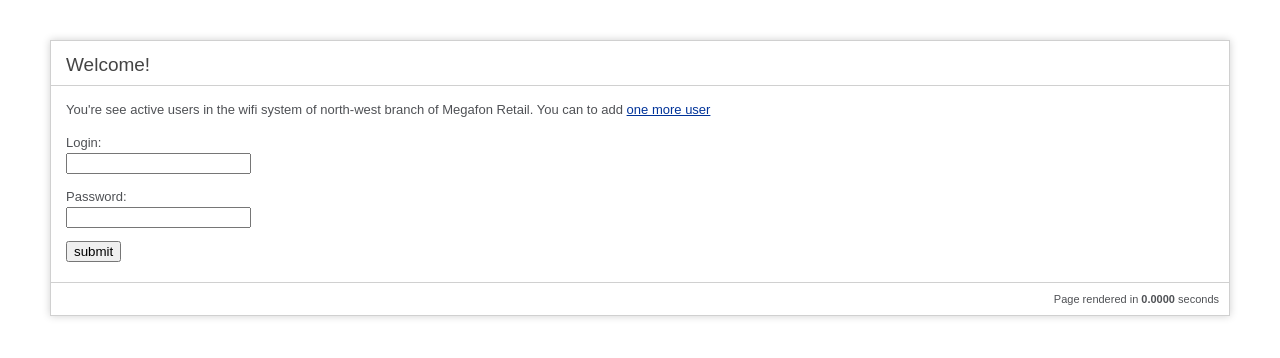
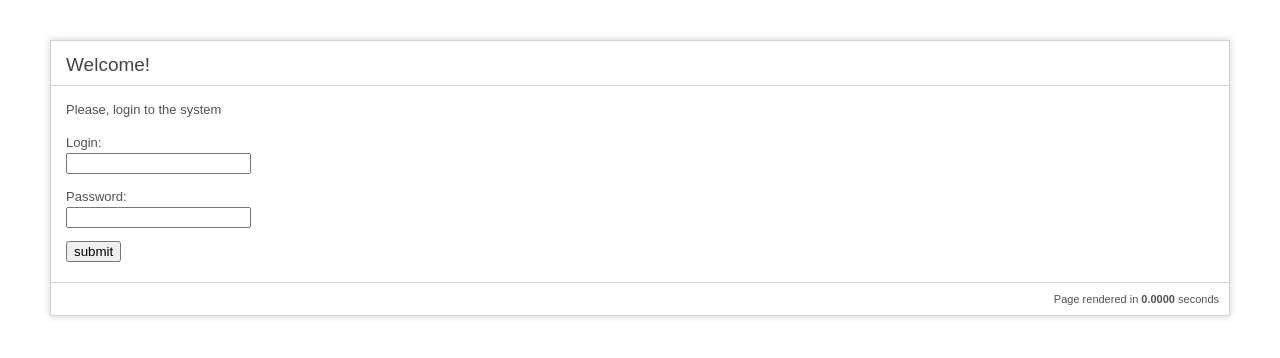
Before and after one commit to Akshay-Hegde/Juniper-SmartPass-WiFi-manage, a CodeIgniter app: template application/views/login/index.php in a window 1280 px wide. Shown: the top 358 px of the page. Run offline with CodeIgniter, Linux system fonts and the light colour scheme; the template is opened without the code that fills it, so the values that code supplies are empty.

Commit message:
login view fix

```diff
--- a/application/views/login/index.php
+++ b/application/views/login/index.php
@@ -69,7 +69,7 @@
 	<h1>Welcome!</h1>
 
 	<div id="body">
-		<p>You're see active users in the wifi system of north-west branch of Megafon Retail. You can to add <a href="<?= base_url('index.php/welcome/add'); ?>">one more user</a></p>
+		<p>Please, login to the system</p>
 		<?= form_open(base_url('index.php/login')); ?>
 		<p>
 			Login:<br/>
```
